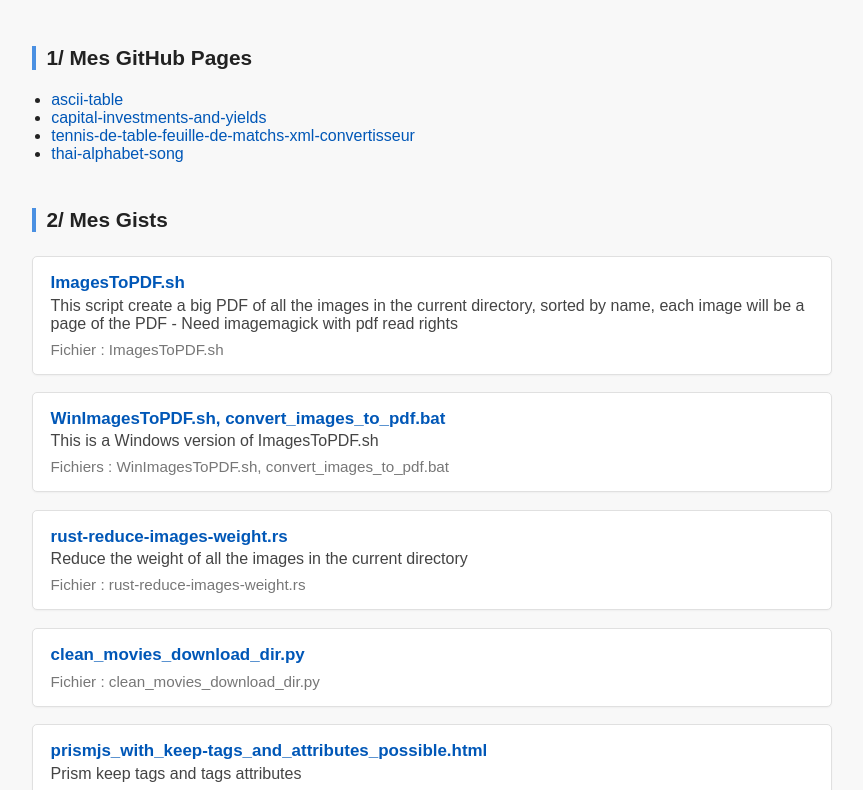
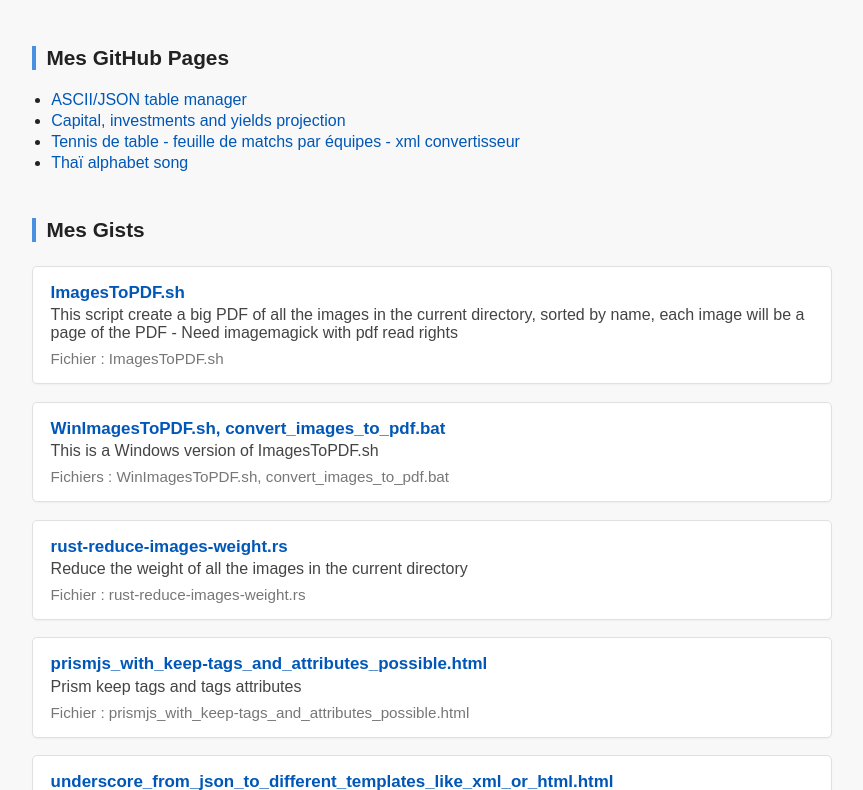
Before and after one commit to xl714/xl714.github.io, a plain HTML site: page index.html in a window 1280 px wide. Shown: the part 99-889 px from the top of the page, without its empty margins (208-1071 px from the left). Drawn offline with Linux system fonts and the light colour scheme.

Commit message:
Update index.html

```diff
--- a/index.html
+++ b/index.html
@@ -36,6 +36,9 @@
     }
     ul, ol {
       padding-left: 1.2em;
+    }
+    ul li{
+      margin-bottom: 0.2em;
     }
     .gist-list {
       margin-top: 1.5em;
@@ -77,17 +80,17 @@
   </style>
 </head>
 <body>
-  <h1>XL714 <sub>(Xavier Langlois - 1980 Maroc)</sub> GitHub</h1>
+  <h1>XL714 <sub>(Xavier Langlois - 1980 Maroc)</sub> GitHub Pages and Gists</h1>
 
-  <h2>1/ Mes GitHub Pages</h2>
+  <h2>Mes GitHub Pages</h2>
   <ul>
-    <li><a href="https://xl714.github.io/ascii-table/" target="_blank">ascii-table</a></li>
-    <li><a href="https://xl714.github.io/capital-investments-and-yields/" target="_blank">capital-investments-and-yields</a></li>
-    <li><a href="https://xl714.github.io/tennis-de-table-feuille-de-matchs-xml-convertisseur/" target="_blank">tennis-de-table-feuille-de-matchs-xml-convertisseur</a></li>
-    <li><a href="https://xl714.github.io/thai-alphabet-song/" target="_blank">thai-alphabet-song</a></li>
+    <li><a href="https://xl714.github.io/ascii-table/" target="_blank">ASCII/JSON table manager</a></li>
+    <li><a href="https://xl714.github.io/capital-investments-and-yields/" target="_blank">Capital, investments and yields projection</a></li>
+    <li><a href="https://xl714.github.io/tennis-de-table-feuille-de-matchs-xml-convertisseur/" target="_blank">Tennis de table - feuille de matchs par équipes - xml convertisseur</a></li>
+    <li><a href="https://xl714.github.io/thai-alphabet-song/" target="_blank">Thaï alphabet song</a></li>
   </ul>
 
-  <h2>2/ Mes Gists</h2>
+  <h2>Mes Gists</h2>
   <div class="gist-list">
     <div class="gist">
       <a class="gist-title" href="https://gist.github.com/xl714/a4b6357342965da666564260fe016339" target="_blank">
@@ -111,13 +114,6 @@
       <div class="gist-files">Fichier : rust-reduce-images-weight.rs</div>
     </div>
     <div class="gist">
-      <a class="gist-title" href="https://gist.github.com/xl714/2c40c948bdccdaca3f219769d42f15dd" target="_blank">
-        clean_movies_download_dir.py
-      </a>
-      <div class="gist-desc"></div>
-      <div class="gist-files">Fichier : clean_movies_download_dir.py</div>
-    </div>
-    <div class="gist">
       <a class="gist-title" href="https://gist.github.com/xl714/240c272420fc32fb438cf7ae19341aed" target="_blank">
         prismjs_with_keep-tags_and_attributes_possible.html
       </a>
@@ -139,6 +135,13 @@
       <div class="gist-files">Fichier : xl714-awsome-python-print-function-with-auto-padding.py</div>
     </div>
     <div class="gist">
+      <a class="gist-title" href="https://gist.github.com/xl714/2c40c948bdccdaca3f219769d42f15dd" target="_blank">
+        clean_movies_download_dir.py
+      </a>
+      <div class="gist-desc">When you bought too much movies from Bittorrent and it's getting messy</div>
+      <div class="gist-files">Fichier : clean_movies_download_dir.py</div>
+    </div>
+    <div class="gist">
       <a class="gist-title" href="https://gist.github.com/xl714/88d33f4c5ff1558300f6e34e616ed186" target="_blank">
         airflow-python3.sh
       </a>
```
